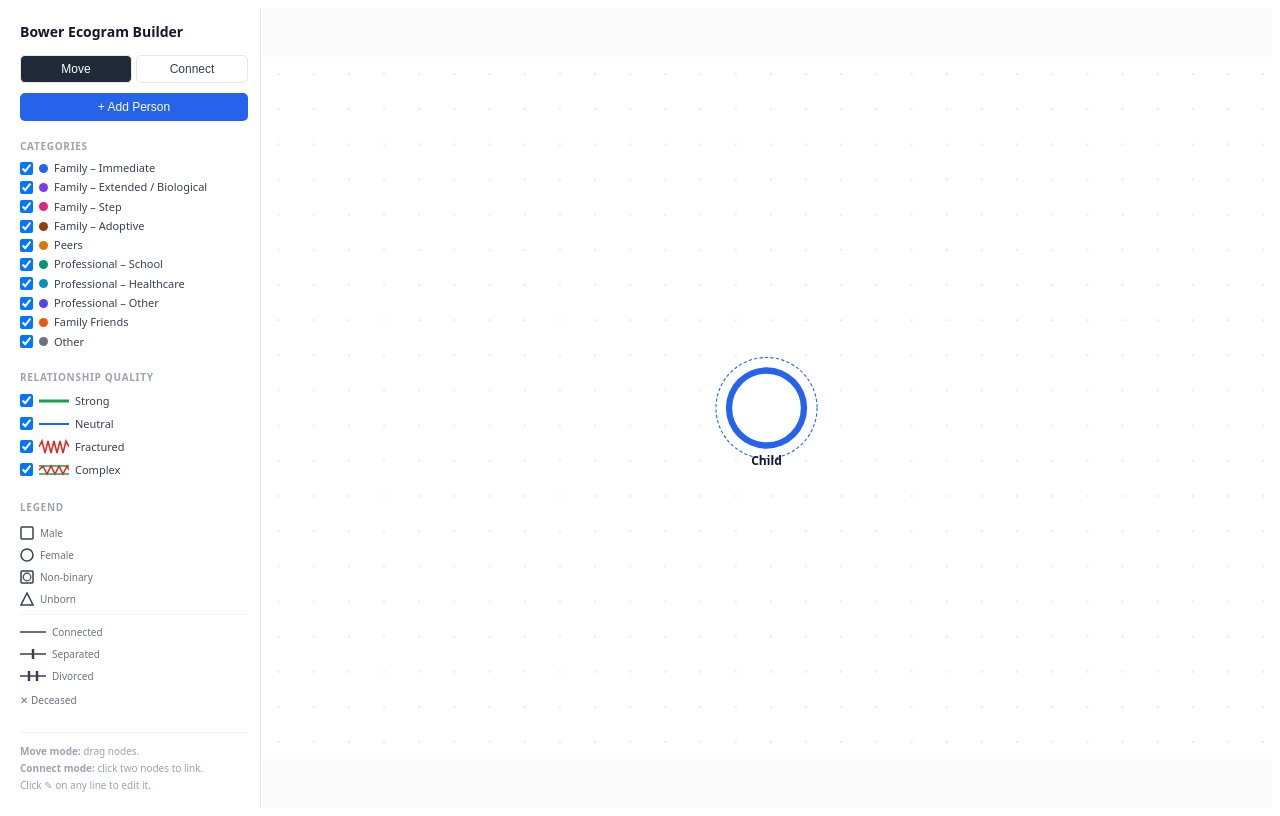
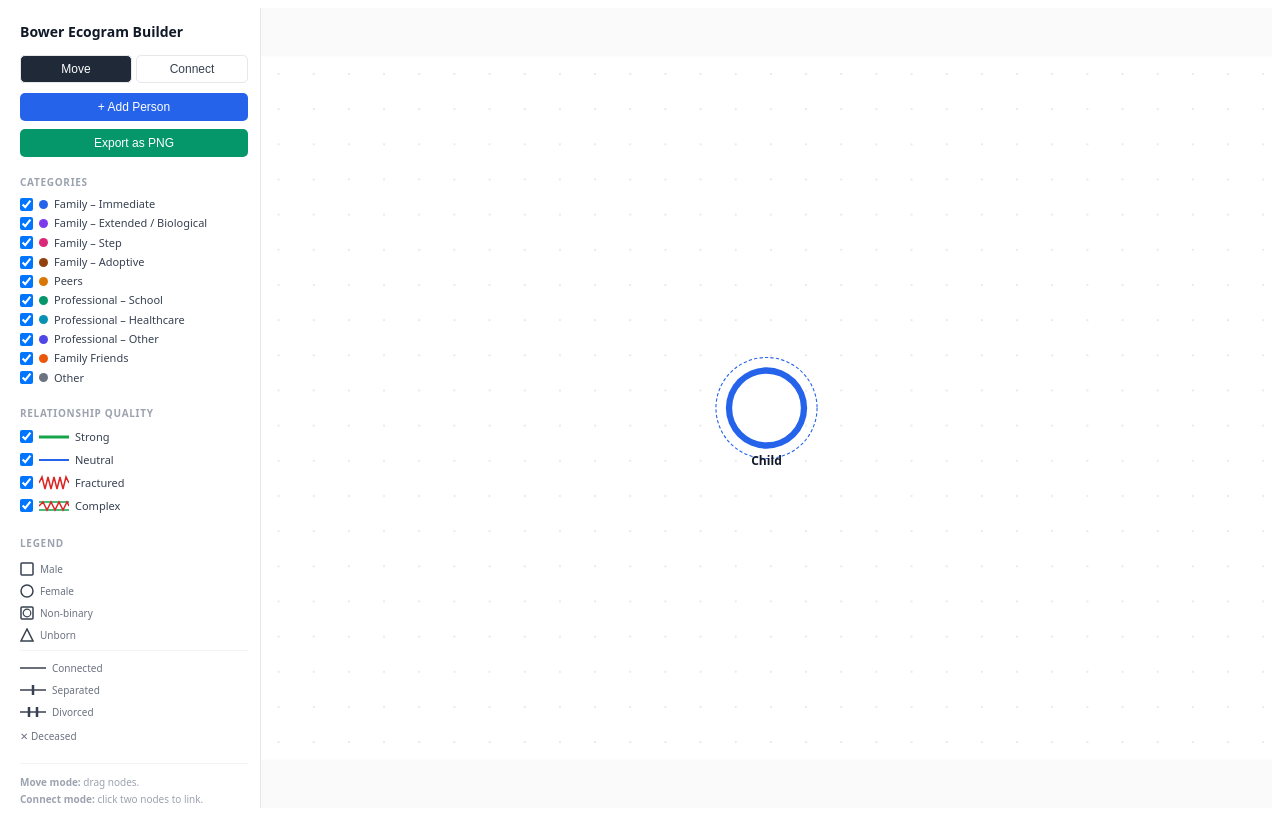
Before and after one commit to an65335/bowerecograms, a React (Vite) app: page / in a window 1280 px wide. Built offline with nearby package versions, Linux system fonts and the light colour scheme; the HTML template or start-up script is replaced by a standard one.

Commit message:
Update App.jsx

```diff
--- a/src/App.jsx
+++ b/src/App.jsx
@@ -183,7 +183,44 @@ export default function App() {
   const [pForm, setPForm]       = useState({name:'',gender:'male',category:'family-immediate',role:'',deceased:false});
   const [cForm, setCForm]       = useState({connType:'connected',relType:'none'});
   const svgRef = useRef();
+  const exportPNG = () => {
+  const svg = svgRef.current;
+  if (!svg) return;
 
+  const serializer = new XMLSerializer();
+  const svgString = serializer.serializeToString(svg);
+
+  const svgBlob = new Blob([svgString], {
+    type: "image/svg+xml;charset=utf-8"
+  });
+
+  const url = URL.createObjectURL(svgBlob);
+  const img = new Image();
+
+  img.onload = () => {
+    const canvas = document.createElement("canvas");
+    canvas.width = W;
+    canvas.height = H;
+
+    const ctx = canvas.getContext("2d");
+    ctx.fillStyle = "white";
+    ctx.fillRect(0, 0, canvas.width, canvas.height);
+    ctx.drawImage(img, 0, 0);
+
+    URL.revokeObjectURL(url);
+
+    const pngUrl = canvas.toDataURL("image/png");
+
+    const link = document.createElement("a");
+    link.href = pngUrl;
+    link.download = "bower-ecogram.png";
+    document.body.appendChild(link);
+    link.click();
+    document.body.removeChild(link);
+  };
+
+  img.src = url;
+};
   const svgPos = e => {
     const r = svgRef.current.getBoundingClientRect();
     return {x:(e.clientX-r.left)*(W/r.width), y:(e.clientY-r.top)*(H/r.height)};
@@ -276,9 +313,26 @@ export default function App() {
             </button>
           ))}
         </div>
-        <button onClick={openAdd} style={{width:'100%',padding:'7px 0',background:'#2563EB',color:'#fff',border:'none',borderRadius:5,fontSize:12,cursor:'pointer',marginBottom:18}}>
-          + Add Person
-        </button>
+        <button onClick={openAdd} style={{width:'100%',padding:'7px 0',background:'#2563EB',color:'#fff',border:'none',borderRadius:5,fontSize:12,cursor:'pointer',marginBottom:8}}>
+  + Add Person
+</button>
+
+<button
+  onClick={exportPNG}
+  style={{
+    width:'100%',
+    padding:'7px 0',
+    background:'#059669',
+    color:'#fff',
+    border:'none',
+    borderRadius:5,
+    fontSize:12,
+    cursor:'pointer',
+    marginBottom:18
+  }}
+>
+  Export as PNG
+</button>
         <Sec label="Categories">
           {CATS.map(cat=>(
             <FRow key={cat.id} checked={!hidCat.has(cat.id)} onChange={()=>tog(setHidCat,cat.id)}>
```
